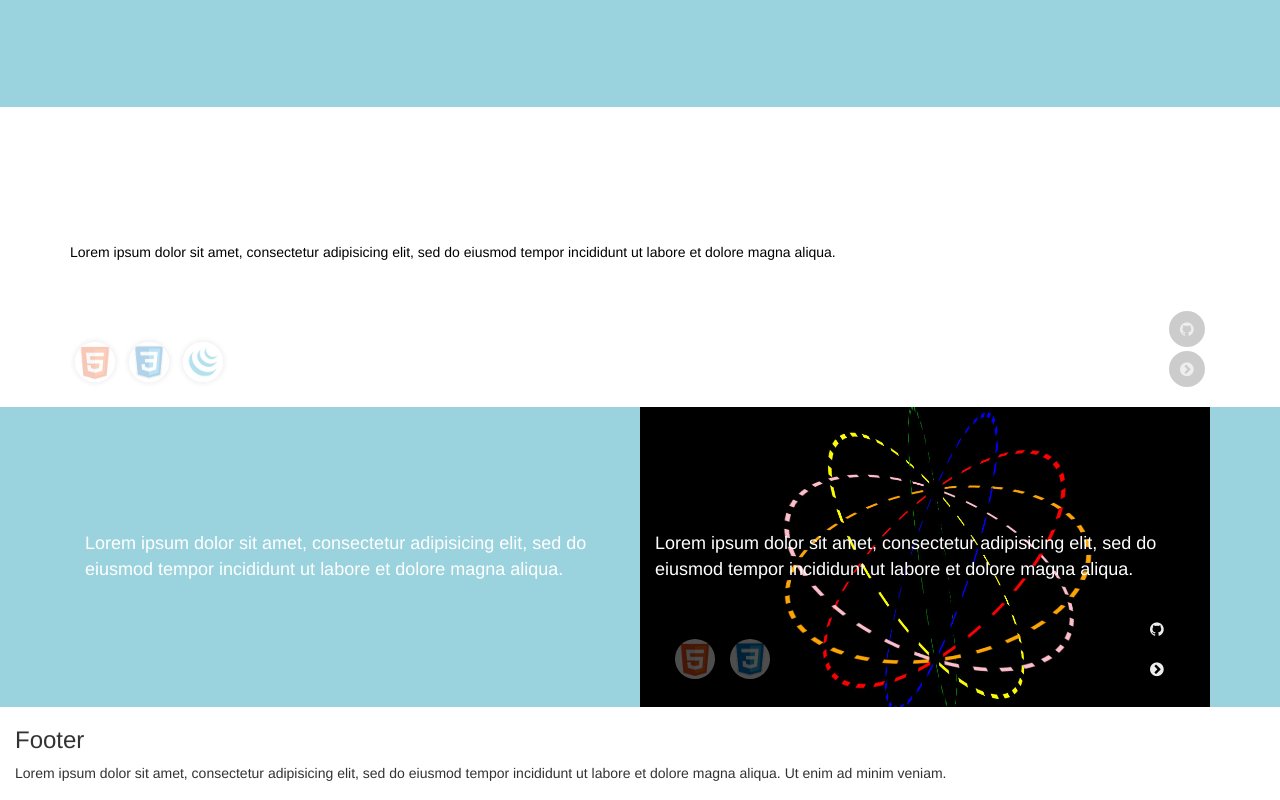
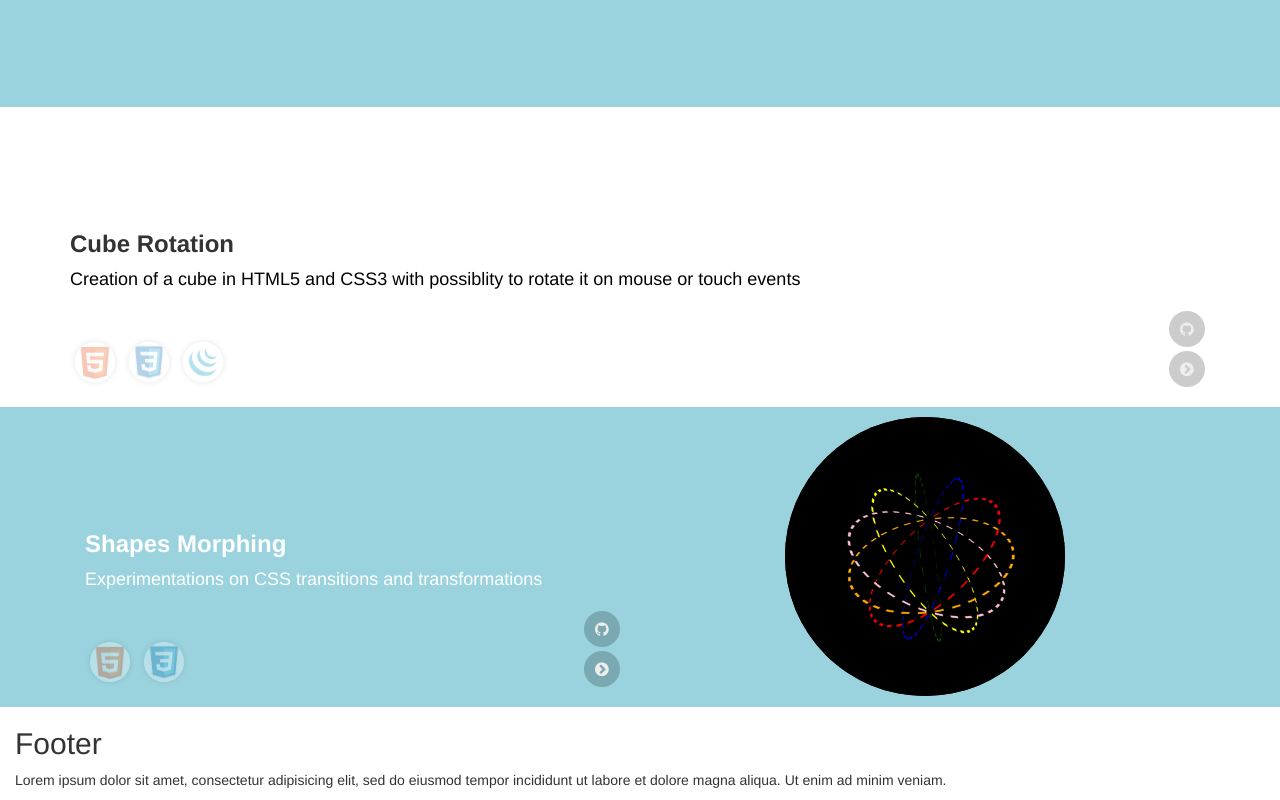
Before and after one commit to renandeswarte/renandeswarte.github.io, a plain HTML site: page index.html in a window 1280 px wide. Shown: the part 1623-2423 px from the top of the page. Drawn offline with Linux system fonts and the light colour scheme.

Commit message:
style: modify shape morphing bloc

```diff
--- a/index.html
+++ b/index.html
@@ -22,7 +22,7 @@
 
 		<div class="informations col-xs-12 col-sm-5">
 			<div class="inner-text">
-				<h4>Front End Developer</h4>
+				<h4>Frontend Developer</h4>
 				<p>Lorem ipsum dolor sit amet, consectetur adipisicing elit, sed do eiusmod tempor incididunt ut labore et dolore magna aliqua.</p>
 			</div>
 		</div>
@@ -31,7 +31,7 @@
 			<div class="inner-text">
 				<a href="http://github.com/renandeswarte" target="_blank"><i class="fa fa-github"></i>Github</a>
 				<a href="http://www.linkedin.com/in/renandeswarte" target="_blank"><i class="fa fa-linkedin-square"></i>LinkedIn</a>
-				<a href="mailto:me@myEmail.com?subject=Github%20Contact" target="_blank"><i class="fa fa-envelope-square"></i></i>Email</a>
+				<a href="mailto:rdeswarte.sf@gmail.com?subject=Github%20Contact" target="_blank"><i class="fa fa-envelope-square"></i></i>Email</a>
 			</div>
 		</div>
 	</header>
@@ -153,9 +153,8 @@
 		<div class="section cube col-xs-12" data-stellar-background-ratio="0.5">
 			<div class="inner-section-container container">
 				<div class="inner-section">
-					<p>
-						Lorem ipsum dolor sit amet, consectetur adipisicing elit, sed do eiusmod tempor incididunt ut labore et dolore magna aliqua.
-					</p>
+					<h2>Cube Rotation</h2>
+					<p>Creation of a cube in HTML5 and CSS3 with possiblity to rotate it on mouse or touch events</p>
 					<div class="technologies">
 						<ul>
 							<li class="tech html" data-techname="HTML"></li>
@@ -169,20 +168,14 @@
 			</div>
 		</div>
 
-		<!-- Default Text Section -->
-		<div class="section text col-xs-12">
+		<div class="section shape text col-xs-12">
 			<div class="inner-section-container container">
-				<div class="section text col-xs-12 col-sm-6">
-					<div class="inner-section-container">
-						<div class="inner-section">
-							Lorem ipsum dolor sit amet, consectetur adipisicing elit, sed do eiusmod tempor incididunt ut labore et dolore magna aliqua.
+				<div class="inner-section row">
+					<div class="col-xs-12 col-sm-6 shape-text ">
+						<div class="shape-inner">
+							<h2>Shapes Morphing</h2>
+							<p>Experimentations on CSS transitions and transformations</p>
 						</div>
-					</div>
-				</div>
-				<div class="section shape col-xs-12 col-sm-6">
-					<div class="inner-section-container">
-						<div class="inner-section">
-							Lorem ipsum dolor sit amet, consectetur adipisicing elit, sed do eiusmod tempor incididunt ut labore et dolore magna aliqua.
 						<div class="technologies">
 							<ul>
 								<li class="tech html" data-techname="HTML"></li>
@@ -192,16 +185,22 @@
 						<a href="http://renandeswarte.github.io/shape-morphing/" target="_blank" class="link project-link see-project"><i class="fa fa-chevron-circle-right"></i>See the project</a>
 						<a href="https://github.com/renandeswarte/shape-morphing" target="_blank" class="link project-link see-github"><i class="fa fa-github"></i>See on Github</a>
 					</div>
-					</div>
+
+					<div class="col-xs-12 col-sm-6 shape-pic-container">
+						<!-- <div class="shape-pic"></div> -->
+						<img class="shape-pic" src="pictures/bg/shape-morphing-2.png">
 					</div>
 				</div>
 			</div>
 		</div>
 
+		<!-- Main End -->
+	</div>
+
 	<!-- ***** Footer ***** -->
 	<footer class="footer row">
 		<div class="section text col-xs-12">
-			<h3>Footer</h3>
+			<h2>Footer</h2>
 			<p>
 				Lorem ipsum dolor sit amet, consectetur adipisicing elit, sed do eiusmod tempor incididunt ut labore et dolore magna aliqua. Ut enim ad minim veniam.
 			</p>
--- a/sass/_main.scss
+++ b/sass/_main.scss
@@ -1,8 +1,4 @@
 .main {
-  h3 {
-    margin: 0px;
-    padding: 20px 0;
-  }
   .section {
     .inner-section-container {
       position: relative;
@@ -11,12 +7,25 @@
       .inner-section {
         display: table-cell;
         vertical-align: middle;
+        h2 {
+          font-size: 24px;
+          font-weight: bold;
+        }
+        p {
+          font-size: 18px;
+          color: #000
+        }
       }
     }
     &.text {
       background-color: $themeColor;
-      color: #FFF;
-      font-size: 18px;
+      .inner-section-container {
+        .inner-section {
+          p, h2 {
+            color: #FFF;
+          }
+        }
+      }
     }
     &.snake {
       background-image: url('../pictures/bg/snake.png');
@@ -27,17 +36,34 @@
     &.cube{
       background-image: url('../pictures/bg/cube-speed.gif');
       background-repeat: no-repeat;
-      p {
-        color: #000;
+      // p {
+      //   color: #000;
+      // }
+    }
+    &.shape {
+      .shape-text {
+        display: table;
+        height: 300px;
+        .shape-inner {
+        display: table-cell;
+        vertical-align: middle;
+        // width: 100%;
+      }
       }
     }
-    &.shape{
-      background-image: url('../pictures/bg/shape-morphing.jpg');
-      background-size: cover;
-      background-position: 50% 50%;
-      p {
-        color: #EEE;
-      }
+    .shape-pic-container {
+      text-align: center;
+      .shape-pic{
+        background-image: url('../pictures/bg/shape-morphing-2.png');
+        background-size: cover;
+        background-position: 50% 50%;
+      // width: 100%;
+      // height: 300px;
+      border-radius: 50%;
+      margin: 10px auto;
+      width: 100%;
+      max-width: 280px;
+    }
     }
   }
 
@@ -183,6 +209,27 @@
       }
     }
   }
+}
 
-
+@media (max-width:479px) {
+  .main {
+    .section {
+      .inner-section-container {
+        position: relative;
+        height: 300px;
+        display: table;
+        .inner-section {
+          display: table-cell;
+          vertical-align: middle;
+          h2 {
+            font-size: 20px;
+            font-weight: bold;
+          }
+          p {
+            font-size: 14px;
+          }
+        }
+      }
+    }
+  }
 }
```
Also changed, not shown: pictures/bg/shape-morphing-2.png (added), stylesheets/screen.css. Lines whose indentation alone changed are shown as unchanged.
